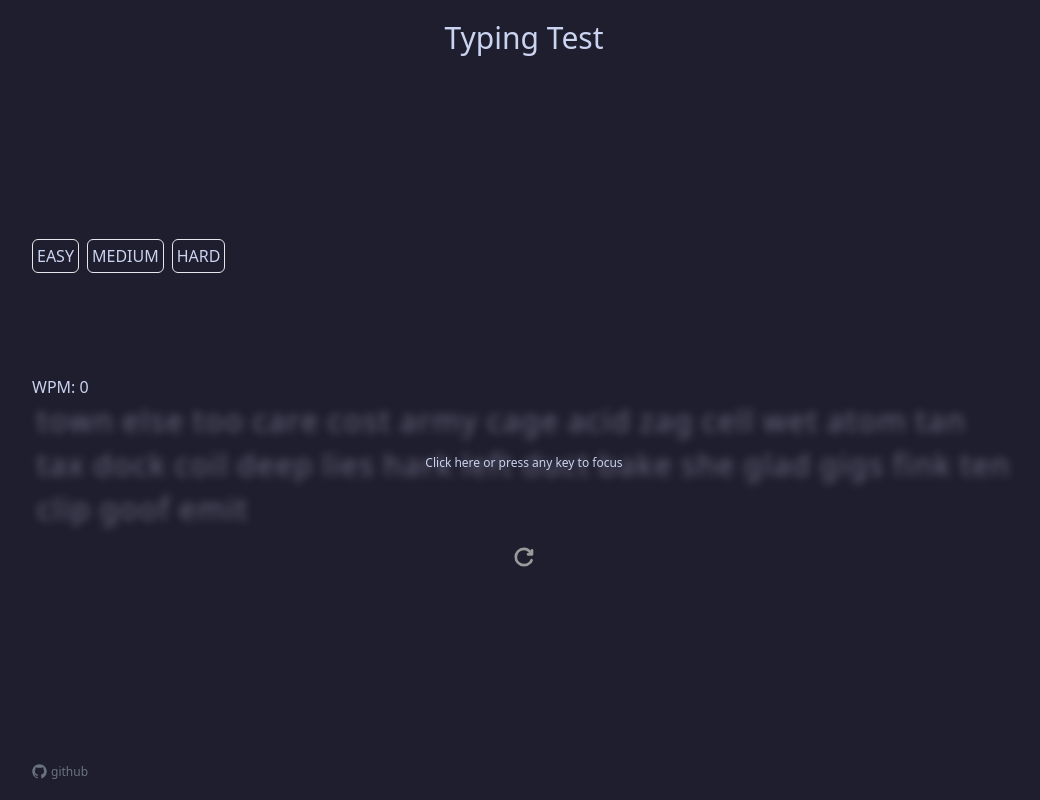
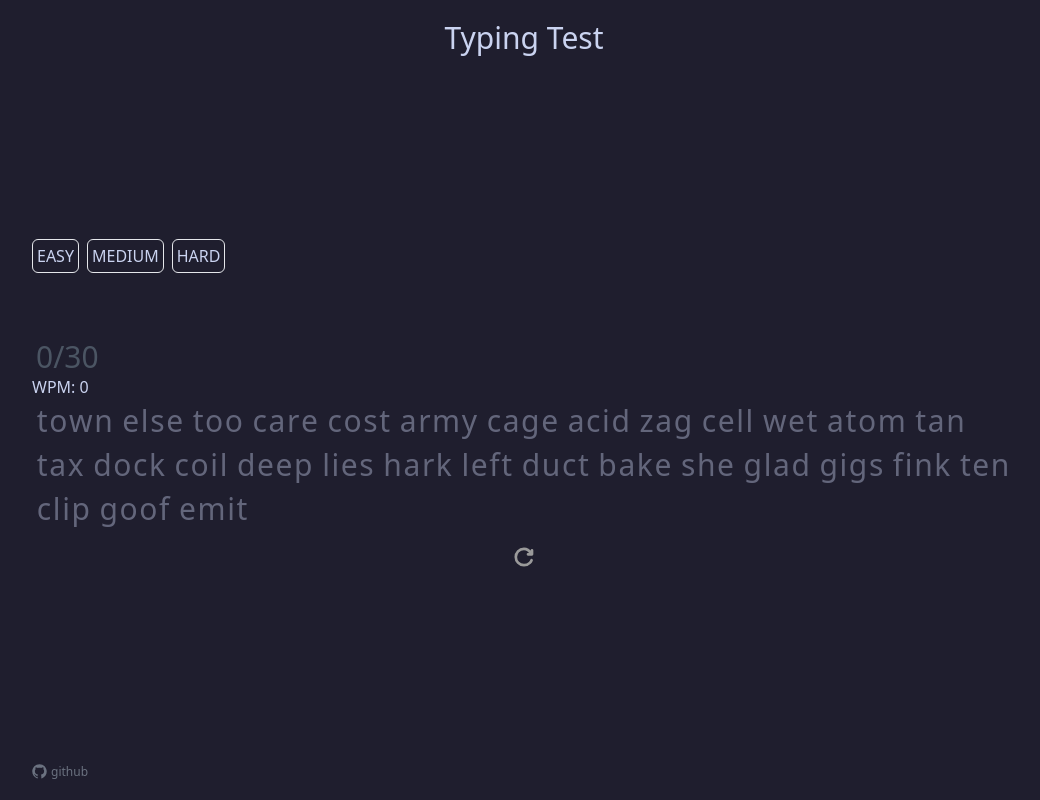
Before and after one commit to hamzahraihan/typingtest, a React (Vite) app: page / in a window 1280 px wide. Shown: the whole page, without its empty margins (116-1156 px from the left). Built offline with nearby package versions, Linux system fonts and the light colour scheme.

Commit message:
Refactor focus handling in TypingTest component
Set initial isFocus state to true and move keyboard event hook after random words are set. Changed input event to use onKeyDown for starting the test instead of onFocus, and commented out the state change in onFocus.

```diff
--- a/src/components/typing-test.tsx
+++ b/src/components/typing-test.tsx
@@ -19,9 +19,10 @@ export const TypingTest = ({
   const handleState = useCallback((value: "PLAY" | "IDLE" | "FINISHED") => {
     setState(value);
   }, []);
+
   info("state: ", state);
 
-  const [isFocus, setIsFocus] = useState(false);
+  const [isFocus, setIsFocus] = useState(true);
   const blurTimeoutRef = useRef<number | null>(0);
 
   const inputWord = useWordContext((state) => state.inputWord);
@@ -52,11 +53,6 @@ export const TypingTest = ({
     setWpm(0);
   };
 
-  const keyboardEvent = useKeyboardEvent({
-    inputRef,
-    randomWords,
-  });
-
   useEffect(() => {
     const words = RandomWords.setDifficulty(difficulty)
       .getRandomWords(30)
@@ -81,6 +77,11 @@ export const TypingTest = ({
     handleState,
     timer,
   ]);
+
+  const keyboardEvent = useKeyboardEvent({
+    inputRef,
+    randomWords,
+  });
 
   useEffect(() => {
     window.addEventListener("keydown", keyboardEvent.onFocus);
@@ -147,13 +148,15 @@ export const TypingTest = ({
         className="h-full w-full z-10 opacity-0 absolute"
         minLength={0}
         maxLength={20}
+        onKeyDown={() => {
+          if (state === "IDLE") handleState("PLAY");
+        }}
         onFocus={() => {
-          if (state === "IDLE") handleState("PLAY");
+          // if (state === "IDLE") handleState("PLAY");
 
           if (blurTimeoutRef.current) {
             clearTimeout(blurTimeoutRef.current);
           }
-
           setIsFocus(true);
         }}
         onBlur={() => {
```
